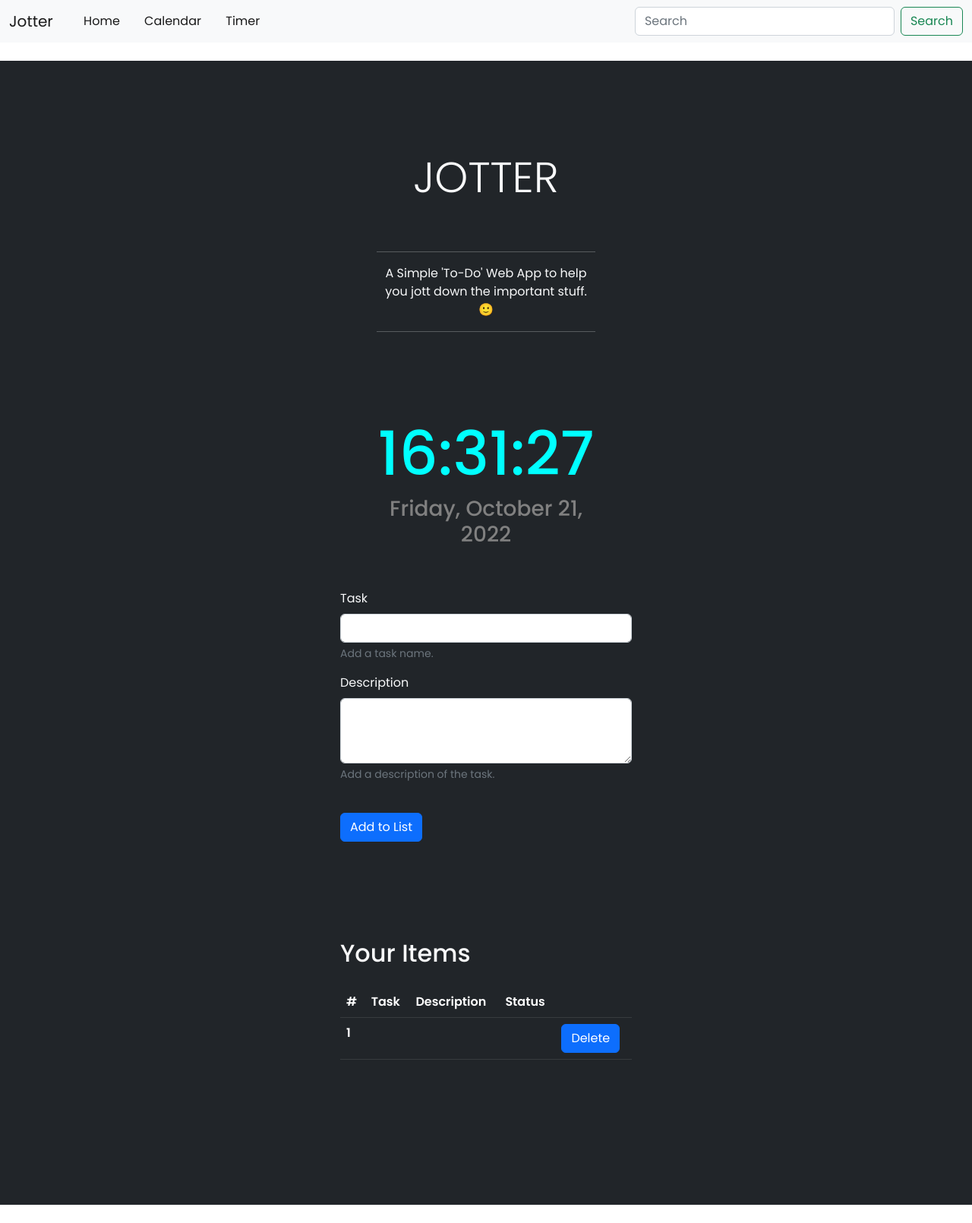
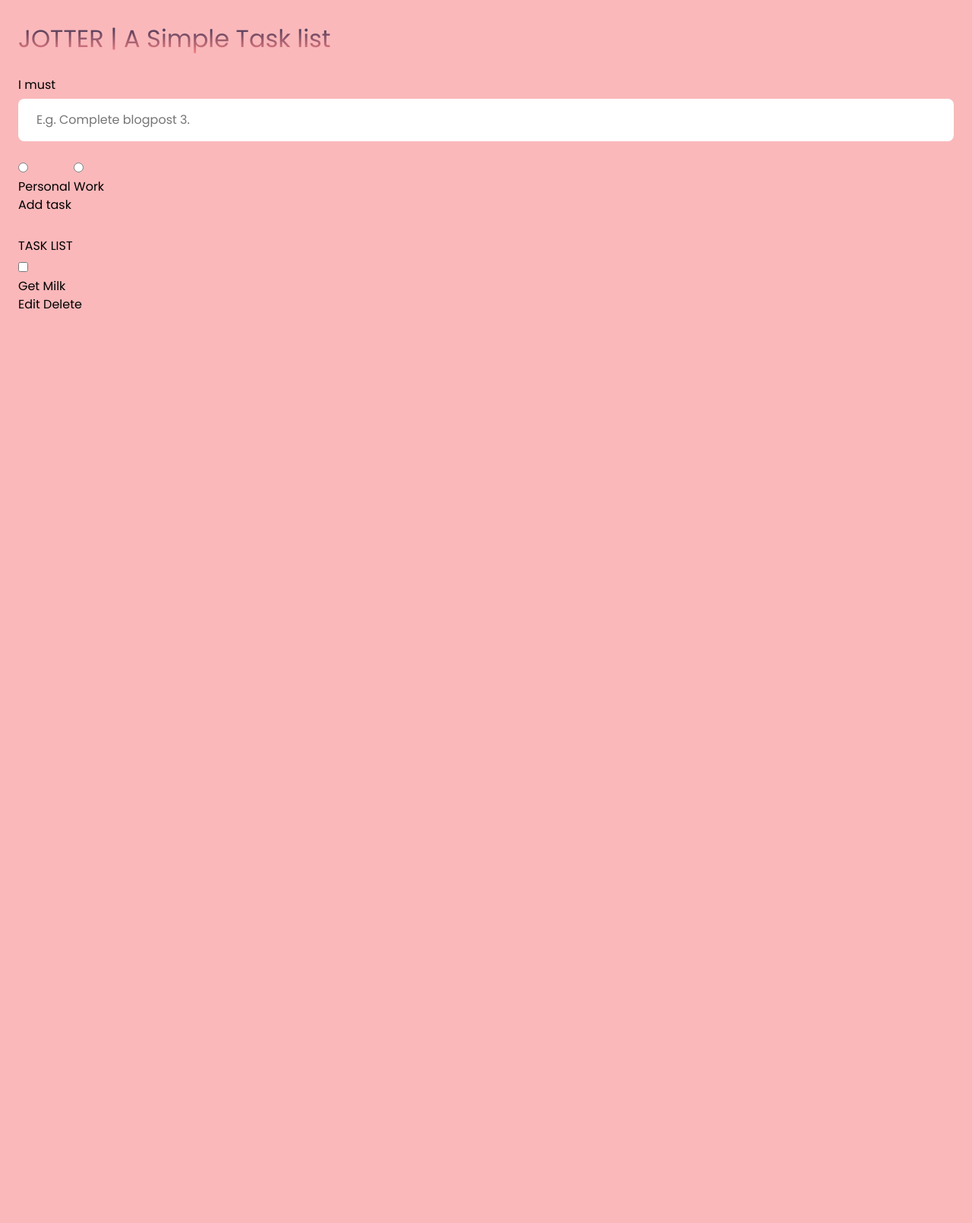
Before and after one commit to Zeenuxo/jotter, a website: page index.html in a window 1280 px wide. Shown: the whole page at 76% size. After the commit the page ends 800 px from the top, so only its background shows below. Drawn offline with nearby package versions, Linux system fonts and the light colour scheme.

Commit message:
Change of Design
HTML & CSS from Scratch.

```diff
--- a/app.js
+++ /dev/null
@@ -1,25 +0,0 @@
-//JS Logic for Jotter: To-Do Web App
-
-
-//Target element 'Button' by its ID 'add'
-add = document.getElementById("add");
-add.addEventListener('click', add_info);  //id.addEventListener('click', function(){})    Register an Event Listner, Call add_info() on click
-
-
-
-
-
-//Function to Append info to Local Storage and then update Table
-function add_info(){}
-
-
-
-
-//Function to Delete info from Local Storage and then update Table
-function erase(){}
-
-
-
-
-//Function to update Table
-function update_table(){}
--- a/index.html
+++ b/index.html
@@ -11,148 +11,88 @@
         integrity="sha384-Zenh87qX5JnK2Jl0vWa8Ck2rdkQ2Bzep5IDxbcnCeuOxjzrPF/et3URy9Bv1WTRi" crossorigin="anonymous">
 
    <!--FontAwesome-->
-   <link rel="stylesheet" href="https://use.fontawesome.com/releases/v5.15.4/css/all.css" integrity="sha384-DyZ88mC6Up2uqS4h/KRgHuoeGwBcD4Ng9SiP4dIRy0EXTlnuz47vAwmeGwVChigm" crossorigin="anonymous"/>
+   <link rel="stylesheet" href="https://cdnjs.cloudflare.com/ajax/libs/font-awesome/6.2.0/css/all.min.css" integrity="sha512-xh6O/CkQoPOWDdYTDqeRdPCVd1SpvCA9XXcUnZS2FmJNp1coAFzvtCN9BmamE+4aHK8yyUHUSCcJHgXloTyT2A==" crossorigin="anonymous" referrerpolicy="no-referrer" />
 
-
-      <!--FontAwesome-->
+      <!--Style CSS-->
       <link rel="stylesheet" href="style.css" />
 
 </head>
 
 
-
 <body>
-
-    <!--  NAVBAR -------------------------------------------------------------------------------------------------------->
-    <nav class="navbar navbar-expand-lg bg-light">
-      <div class="container-fluid">
-        <a class="navbar-brand" href="index.html">Jotter</a>
-        <button class="navbar-toggler" type="button" data-bs-toggle="collapse" data-bs-target="#navbarSupportedContent" aria-controls="navbarSupportedContent" aria-expanded="false" aria-label="Toggle navigation">
-          <span class="navbar-toggler-icon"></span>
-        </button>
+<main class="app">
 
 
-        <div class="collapse navbar-collapse" id="navbarSupportedContent">
-          <ul class="navbar-nav me-auto mb-2 mb-lg-0">
 
-            <li class="home">
-            <a class="nav-link active" href="index.html">
-            <i class="fa-solid fa-hourglass-end"></i>
-            Home
-            </a>
-            </li>
-
-
-            <li class="calendar">
-            <a class="nav-link active" href="calendar.html">
-            <i class="fa-solid fa-calendar"></i>
-            Calendar
-            </a>
-            </li>
-
-            <li class="timer">
-            <a class="nav-link active" href="timer.html">
-            <i class="fa-solid fa-hourglass-end"></i>
-            Timer</a>
-            </li>
-
-          </ul>
-
-          <form class="d-flex" role="search">
-            <input class="form-control me-2" type="search" placeholder="Search">
-            <button class="btn btn-outline-success" type="submit">Search</button>
-          </form>
-        </div>
-      </div>
-  </nav>
+      <!-- APP INTRO -->
+      <section class="intro">
+      <h3>JOTTER | A Simple Task list</h2>
+      </section>
 
 
 
 
 
-        <!--  TITLE -------------------------------------------------------------------------------------------------------->
+      <!-- TASK TO DO -->
+      <section class="taskui">
+      <h3>I must </h3>
 
+        <form action="" id="taskui">
+        <input type="text" name="content" id="content" placeholder="E.g. Complete blogpost 3.">
 
-<div class="container-fluid bg-dark text-light p-5 my-4">
-<div class="main">
+        <!-- Select Task Priority -->
+        <div class="priority">
+        <label>
+        <input type="radio" name="priority" id="priority-1" value="personal"/>
+        <!-- <span class="bubble business"></span> -->
+        <div>Personal</div>
+        </label>
 
-        <div class="container bg-dark p-5">
-            <h1 class="display-4 text-center my-4">JOTTER </h1><br>
-            <hr>
-            <p class="text-center">A Simple 'To-Do' Web App to help you jott down the important stuff. 🙂 </p>
-            <hr>
+        <label>
+        <input type="radio" name="priority" id="priority-2" value="work"/>
+        <!-- <span class="bubble personals"></span> -->
+        <div>Work</div>
+        </label>
         </div>
+        </form>
 
-
-
-    <!--  TIME & DATE  -------------------------------------------------------------------------------------------------------->
-
-        <div class="container bg-dark p-5">
-          <h1 class="text-center time">  <span id="time"></span> </h1>
-          <h3 class="text-center date">  <span id="date"></span> </h3>
-        </div>
-
-
-    <!-- FORM -------------------------------------------------------------------------------------------------------->
-    <div class="todo_container">
-        <div class="add_task mb-3">
-                <label for="task" class="form-label">Task</label>
-                <input type="text" class="form-control" id="task">
-                <div class="form-text">Add a task name.</div>
-        </div>
-
-        <div class="add_desc mb-3">
-                <label for="description" class="form-label">Description</label>
-                <textarea type="text" class="form-control" id="description" rows="3"> </textarea>
-                <div class="form-text">Add a description of the task.</div>
-        </div>
-
-        <br>
-        <button type="submit"id="add" class="btn btn-primary">Add to List</button>
-
-
-
-        <!--Task List-->
-        <div class="task_list">
-        <div id="" class="my-4">
-            <h2> Your Items</h2>
-        </div>
-
-        <table class="table table-dark table-hover">
-            <thead>
-              <tr>
-                <th scope="col">#</th>
-                <th scope="col">Task</th>
-                <th scope="col">Description</th>
-                <th scope="col">Status</th>
-                <th scope="col"></th>
-              </tr>
-            </thead>
-            <tbody id="table_inject">
-              <tr>
-                <th scope="row">1</th>
-                <td></td>
-                <td></td>
-                <td></td>
-                <td><button class="btn btn-primary">Delete</button></td>
-              </tr>
-              <tr>
-
-            </tbody>
-        </table>
-
-        </div>
-</div>
-
-
-
-</div>
-</div>
+        <!-- Add Task Button -->
+        <input type="submit" value="Add task"/>
+      </section>
 
 
 
 
 
+      <!-- TASK LIST -->
+      <section class="tasklist">
+      <h3>TASK LIST</h3>
+
+        <div class="tasknote" id="tasknote">
+
+        <div class="taskitem">
+        <label>
+        <input type="checkbox" />
+        <span class="bubble business"></span>
+        </label>
+
+        <div class="taskbox">
+        <input tyeoe="text" value="Get Milk" readonly />
+        </div>
+
+        <div class="taskbuttons">
+        <button class ="edit">Edit</button>
+        <button class="delete">Delete</button>
+        </div>
+        </div>
+        </div>
+    </section>
+
+
+
+
+
+</main>
 
       <!--JQuery first, then Popper, then Bootsrap-->
 
@@ -174,8 +114,4 @@
 
 
 </body>
-
-
-
-
 </html>
--- a/style.css
+++ b/style.css
@@ -1,36 +1,98 @@
 /*Google Fonts */
 @import url('https://fonts.googleapis.com/css2?family=Poppins:wght@300;400;500;600&display=swap');
 
-body {
+root{
+    --primary: #EA40A4;
+    --personal:#3a82ee;
+    --work: cyan;
+    --light: #eee;
+    --dark: #313154;
+    --grey: #888;
+    --delete:  #ff5b57;
+    --shadow: 0 1px 3px rgba(0,0,0,0.1);
+}
+
+/* RESET */
+* {
     margin: 0px;
     padding: 0px;
-    border: 0px;
+    box-sizing: border-box;
+    font-family: 'Poppins', sans-serif;
 
-    font-family: 'Poppins', sans-serif;
+}
+
+/* Reset borders of input and button elements */
+input:not([type="radio"]):not([type="checkbox"]), button {
+    appearance: none;
+    border: none;
+    background: none;
+}
+
+body{
+    background-color: #fab8ba;
+    color: var(--dark);
+}
+
+section{
+    margin-top: 2rem;
+    margin-bottom: 2rem;
+    padding-left: 1.5rem;
+    padding-right: 1.5rem;
+}
+
+h3 {
+    font-size:  1rem;
+    font-weight: 400;
+    margin-bottom: 0.5rem;
+}
+
+h4 {
+    color: var(--grey);
+    font-size: 0.8rem;
+    font-weight: 700;
+    margin-bottom: 0.5rem;
+}
+
+
+.intro h3{
+    background: -webkit-linear-gradient(#313154 0%, #f68084);
+    font-size: 2em;
+    -webkit-background-clip: text;
+    -webkit-text-fill-color: transparent;
+}
+
+
+.taskui input[type="text"]{
+    display: block;
+    width: 100%;
+    padding: 1rem 1.5rem;
+    color: var(--dark);
+    background-color: #FFF;
+    border-radius: 0.5rem;
+    box-shadow: var(--shadow);
+    margin-bottom: 1.5rem;
 }
 
 
 
+
+
+
+
+
+
+
+
+
+/* DYNAMIC TIME & DATE */
+.timedate{}
+
 .time span {
-    color: cyan;
-    font-size: 80px;
+    color: #5E3C61;
+    font-size: 5rem;
     font-weight: 500px;
-
 }
 
 .date span {
-    color: grey;
+    color: #5E3C61;
 }
-
-
-.main{
-    /* border: 2px solid red; */
-    padding-left: 25rem;
-    padding-right: 25rem;
-
-}
-
-.task_list{
-    margin-top: 8rem;
-    padding: 0 0 8rem 0;
-}
```
Also changed, not shown: calendar.html (deleted, +0 -130 lines), timer.html (deleted, +0 -130 lines), about.html (added). Lines whose indentation alone changed are shown as unchanged.
